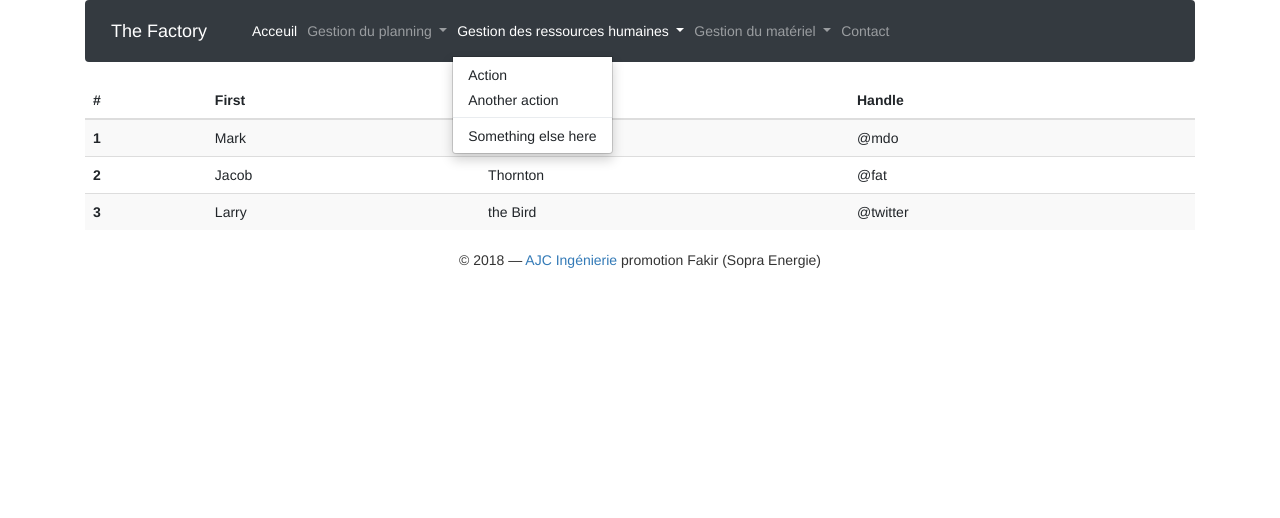
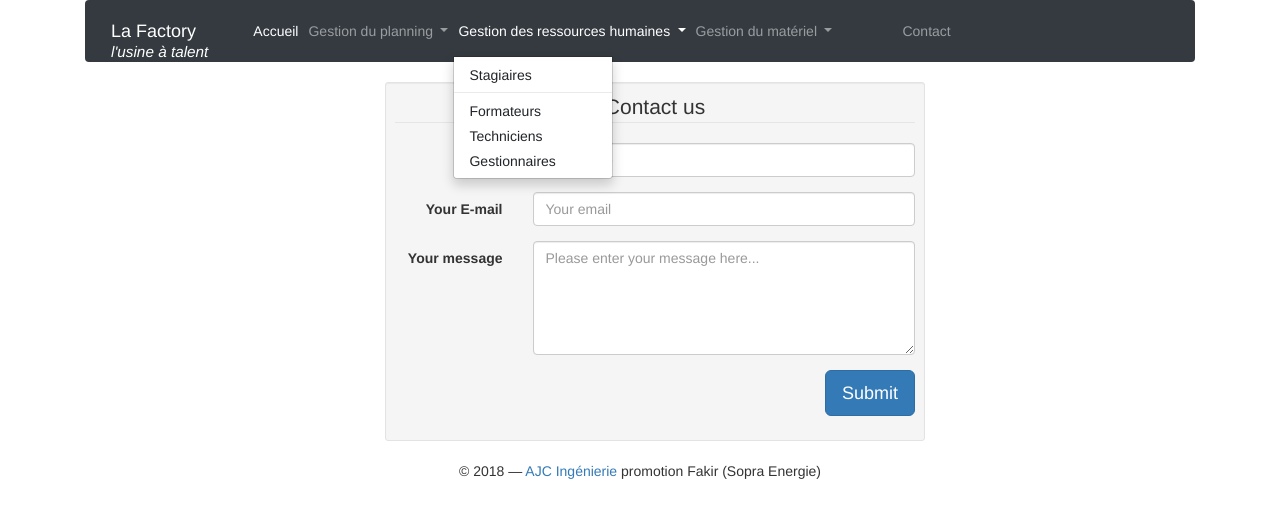
Before and after one commit to Moth8959/Projet_Final, an Angular app in the folder ProjetFinal-angular/: page /contact in a window 1280 px wide. Both pictures are taken after a click on the button "Gestion des ressources humaines". Shown: the top 518 px of the page. Built offline with nearby package versions, Linux system fonts and the light colour scheme.

Commit message:
MaJ site web

```diff
--- /dev/null
+++ b/ProjetFinal-angular/src/app/Divers/contact.component.html
@@ -0,0 +1,44 @@
+<div class="container">
+  <div class="row">
+    <div class="col-md-6 col-md-offset-3">
+      <div class="well well-sm">
+        <form class="form-horizontal" action="" method="post">
+          <fieldset>
+            <legend class="text-center">Contact us</legend>
+
+            <!-- Name input-->
+            <div class="form-group">
+              <label class="col-md-3 control-label" for="name">Name</label>
+              <div class="col-md-9">
+                <input id="name" name="name" type="text" placeholder="Your name" class="form-control">
+              </div>
+            </div>
+
+            <!-- Email input-->
+            <div class="form-group">
+              <label class="col-md-3 control-label" for="email">Your E-mail</label>
+              <div class="col-md-9">
+                <input id="email" name="email" type="text" placeholder="Your email" class="form-control">
+              </div>
+            </div>
+
+            <!-- Message body -->
+            <div class="form-group">
+              <label class="col-md-3 control-label" for="message">Your message</label>
+              <div class="col-md-9">
+                <textarea class="form-control" id="message" name="message" placeholder="Please enter your message here..." rows="5"></textarea>
+              </div>
+            </div>
+
+            <!-- Form actions -->
+            <div class="form-group">
+              <div class="col-md-12 text-right">
+                <button type="submit" class="btn btn-primary btn-lg">Submit</button>
+              </div>
+            </div>
+          </fieldset>
+        </form>
+      </div>
+    </div>
+  </div>
+</div>
--- /dev/null
+++ b/ProjetFinal-angular/src/app/Divers/contact.component.ts
@@ -0,0 +1,15 @@
+import { Component, OnInit } from '@angular/core';
+
+@Component({
+  selector: 'app-contact',
+  templateUrl: './contact.component.html',
+  styleUrls: ['./contact.component.css']
+})
+export class ContactComponent implements OnInit {
+
+  constructor() { }
+
+  ngOnInit() {
+  }
+
+}
--- a/ProjetFinal-angular/src/app/app.component.html
+++ b/ProjetFinal-angular/src/app/app.component.html
@@ -4,6 +4,7 @@
   <title>Bootstrap Example</title>
   <meta charset="utf-8">
   <meta name="viewport" content="width=device-width, initial-scale=1">
+  <link rel="stylesheet" href="./assets/css/style.css">
   <link rel="stylesheet" href="https://maxcdn.bootstrapcdn.com/bootstrap/3.3.7/css/bootstrap.min.css">
   <script src="https://ajax.googleapis.com/ajax/libs/jquery/3.3.1/jquery.min.js"></script>
   <script src="https://maxcdn.bootstrapcdn.com/bootstrap/3.3.7/js/bootstrap.min.js"></script>
@@ -11,17 +12,15 @@
 
 </head>
 <body>
+
 <div class="container">
-  <nav class="navbar navbar-expand-lg navbar-dark bg-dark sticky-top">
-    <a class="navbar-brand" href="#">The Factory</a>
-    <button class="navbar-toggler" type="button" data-toggle="collapse" data-target="#navbarSupportedContent" aria-controls="navbarSupportedContent" aria-expanded="false" aria-label="Toggle navigation">
-      <span class="navbar-toggler-icon">jftggfjjg</span>
-    </button>
+  <nav class="navbar  sticky-top navbar-expand-lg navbar-dark bg-dark sticky-top">
+    <a class="navbar-brand" href="#">La Factory <br/> <em><small>l'usine à talent</small></em></a>
 
     <div class="collapse navbar-collapse" id="navbarSupportedContent">
       <ul class="navbar-nav mr-auto">
         <li class="nav-item active">
-          <a class="nav-link" href="#">Acceuil <span class="sr-only">(current)</span></a>
+          <a class="nav-link" href="#">Accueil <span class="sr-only">(current)</span></a>
         </li>
 
 
@@ -42,10 +41,11 @@
             Gestion des ressources humaines
           </a>
           <div class="dropdown-menu" aria-labelledby="navbarDropdown">
-            <a class="dropdown-item" href="#">Action</a>
-            <a class="dropdown-item" href="#">Another action</a>
+            <a class="dropdown-item" href="#">Stagiaires</a>
             <div class="dropdown-divider"></div>
-            <a class="dropdown-item" href="#">Something else here</a>
+            <a class="dropdown-item" href="#">Formateurs</a>
+            <a class="dropdown-item" href="#">Techniciens</a>
+            <a class="dropdown-item" href="#">Gestionnaires</a>
           </div>
         </li>
 
@@ -54,15 +54,16 @@
             Gestion du matériel
           </a>
           <div class="dropdown-menu" aria-labelledby="navbarDropdown">
-            <a class="dropdown-item" href="#">Action</a>
-            <a class="dropdown-item" href="#">Another action</a>
+            <a class="dropdown-item" href="/salles">Salles</a>
+            <a class="dropdown-item" href="/ordinateurs">Ordinateurs</a>
+            <a class="dropdown-item" href="/videoprojecteurs">Vidéoprojecteurs</a>
             <div class="dropdown-divider"></div>
-            <a class="dropdown-item" href="#">Something else here</a>
+            <a class="dropdown-item" href="#">Prévisions des stocks</a>
           </div>
         </li>
 
-        <li class="nav-item">
-          <a class="nav-link pull-right" href="#">Contact</a>
+        <li class="nav-item ml-5 pl-5">
+          <a class="nav-link pull-right" href="/contact">Contact</a>
         </li>
 
 
@@ -77,36 +78,11 @@
     </div>
   </nav>
 
-  <table class="table table-striped">
-    <thead>
-    <tr>
-      <th scope="col">#</th>
-      <th scope="col">First</th>
-      <th scope="col">Last</th>
-      <th scope="col">Handle</th>
-    </tr>
-    </thead>
-    <tbody>
-    <tr>
-      <th scope="row">1</th>
-      <td>Mark</td>
-      <td>Otto</td>
-      <td>@mdo</td>
-    </tr>
-    <tr>
-      <th scope="row">2</th>
-      <td>Jacob</td>
-      <td>Thornton</td>
-      <td>@fat</td>
-    </tr>
-    <tr>
-      <th scope="row">3</th>
-      <td>Larry</td>
-      <td>the Bird</td>
-      <td>@twitter</td>
-    </tr>
-    </tbody>
-  </table>
+
+
+  <router-outlet></router-outlet>
+
+
 
 
 
--- /dev/null
+++ b/ProjetFinal-angular/src/app/home.component.html
@@ -0,0 +1,34 @@
+<p>
+  Voici un texte de bienvenue provenant de home.component.html !
+</p>
+
+<table class="table table-striped">
+  <thead>
+  <tr>
+    <th scope="col">#</th>
+    <th scope="col">First</th>
+    <th scope="col">Last</th>
+    <th scope="col">Handle</th>
+  </tr>
+  </thead>
+  <tbody>
+  <tr>
+    <th scope="row">1</th>
+    <td>Mark</td>
+    <td>Otto</td>
+    <td>@mdo</td>
+  </tr>
+  <tr>
+    <th scope="row">2</th>
+    <td>Jacob</td>
+    <td>Thornton</td>
+    <td>@fat</td>
+  </tr>
+  <tr>
+    <th scope="row">3</th>
+    <td>Larry</td>
+    <td>the Bird</td>
+    <td>@twitter</td>
+  </tr>
+  </tbody>
+</table>
--- /dev/null
+++ b/ProjetFinal-angular/src/app/home.component.ts
@@ -0,0 +1,15 @@
+import { Component, OnInit } from '@angular/core';
+
+@Component({
+  selector: 'app-home',
+  templateUrl: './home.component.html',
+  styleUrls: ['./home.component.css']
+})
+export class HomeComponent implements OnInit {
+
+  constructor() { }
+
+  ngOnInit() {
+  }
+
+}
--- a/ProjetFinal-angular/src/assets/Style.css
+++ /dev/null
@@ -1,37 +0,0 @@
-body{
-
-}
-
-table {
-  width: 100%;
-}
-
-thead, tbody, tr, td, th { display: block; }
-
-tr:after {
-  content: ' ';
-  display: block;
-  visibility: hidden;
-  clear: both;
-}
-
-thead th {
-  height: 30px;
-
-  /*text-align: left;*/
-}
-
-tbody {
-  height: 120px;
-  overflow-y: auto;
-}
-
-thead {
-  /* fallback */
-}
-
-
-tbody td, thead th {
-  width: 19.2%;
-  float: left;
-}
--- /dev/null
+++ b/ProjetFinal-angular/src/assets/css/style.css
@@ -0,0 +1,8 @@
+body{
+
+
+}
+
+.navbar {
+  margin-top: 20px;
+}
```
Also changed, not shown: ProjetFinal-angular/src/app/app.module.ts (+14 -2 lines), ProjetFinal-angular/src/app/Divers/contact.component.css (added), ProjetFinal-angular/src/app/home.component.css (added), 2 other files (tests, documents, lock files or other folders).
